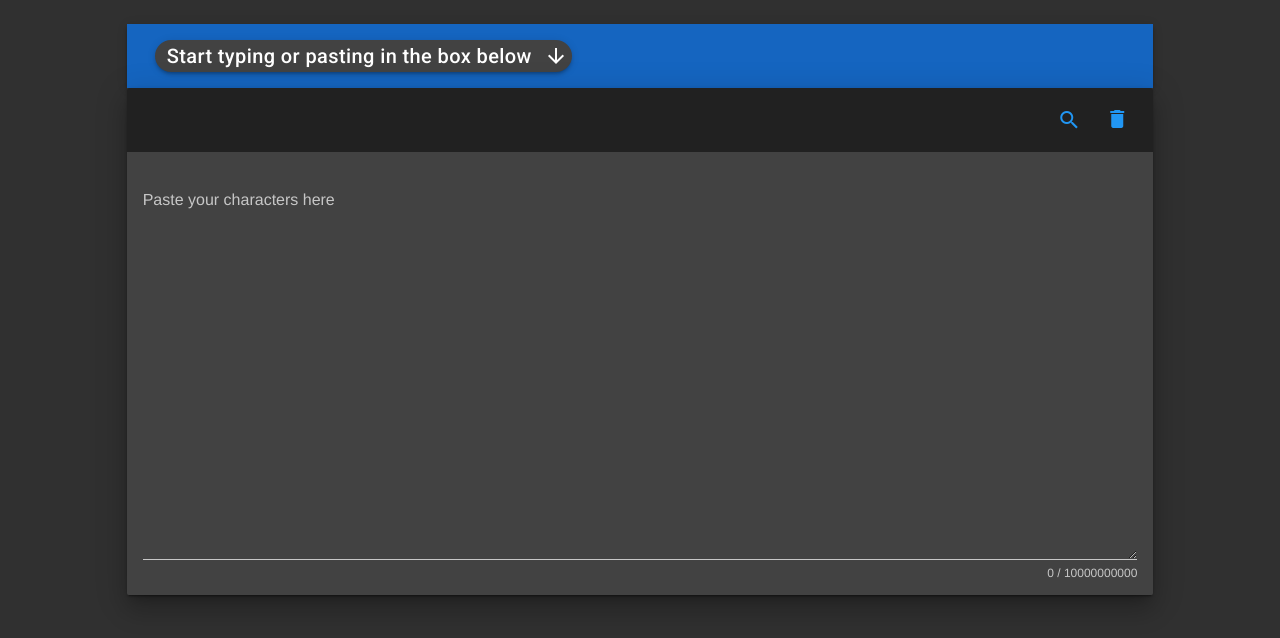
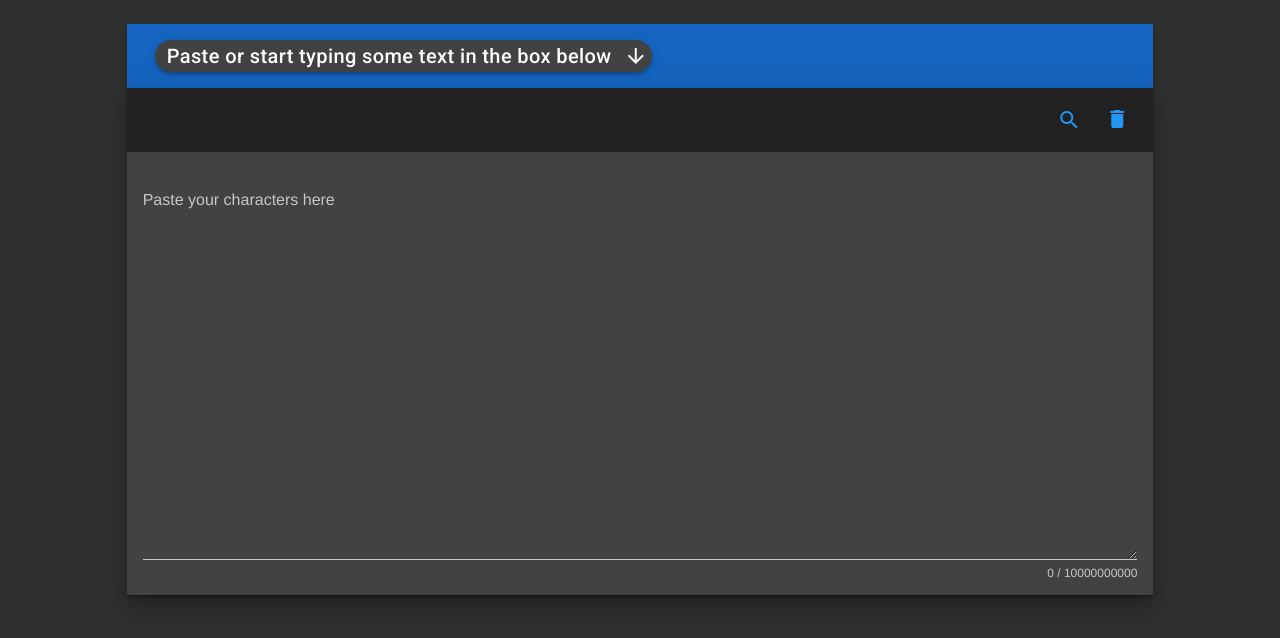
Before and after one commit to mohitkyadav/count_chars, a Vue app: page /#/ in a window 1280 px wide. Shown: the top 638 px of the page. Built offline with nearby package versions, Linux system fonts and the light colour scheme.

Commit message:
change text on header

```diff
--- a/src/components/Landing.vue
+++ b/src/components/Landing.vue
@@ -13,7 +13,7 @@
                   {{ i.type }}
                 </v-chip>
                 <v-chip class="elevation-3 title uk-animation-slide-right-small" v-if="inputText.length == 0" align-center="true" color="secondary" text-color="white">
-                  Start typing or pasting in the box below
+                  Paste or start typing some text in the box below
                   <v-icon right>arrow_downward</v-icon>
                 </v-chip>
               </v-layout>
```
